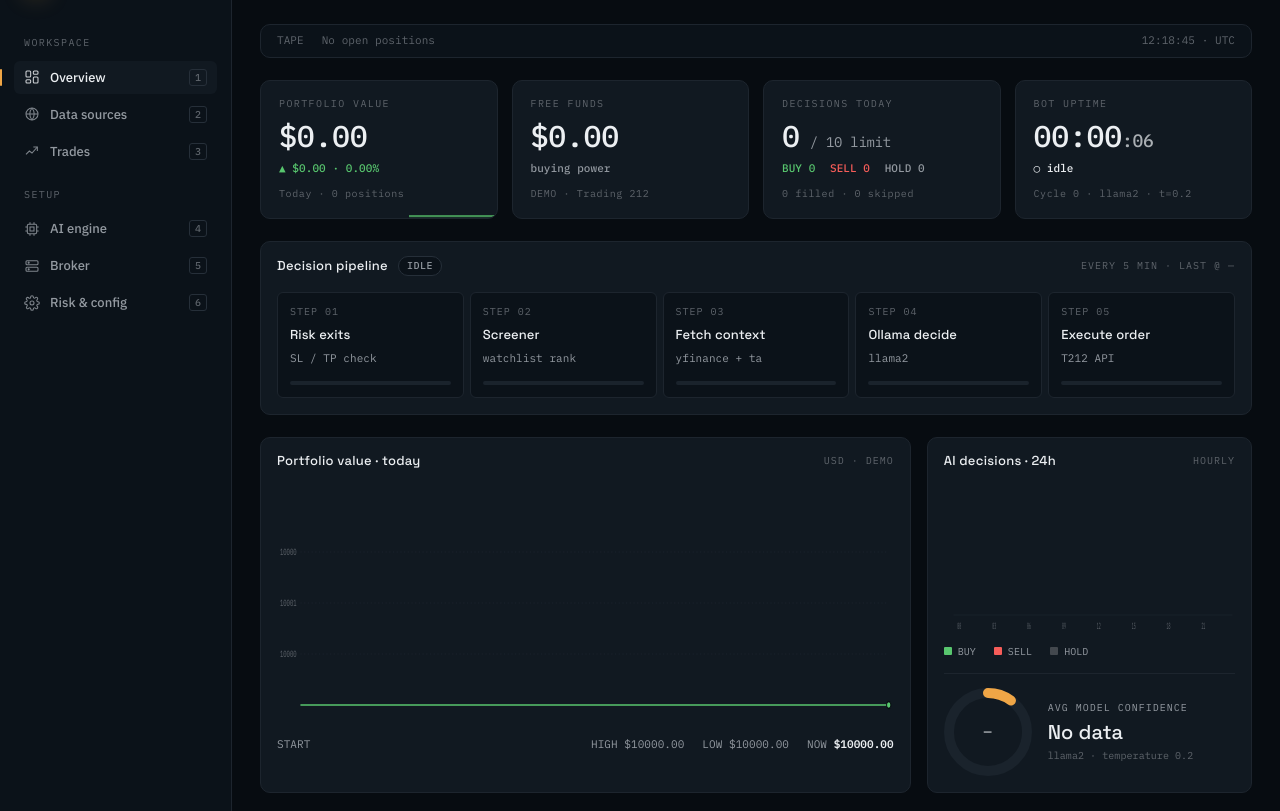
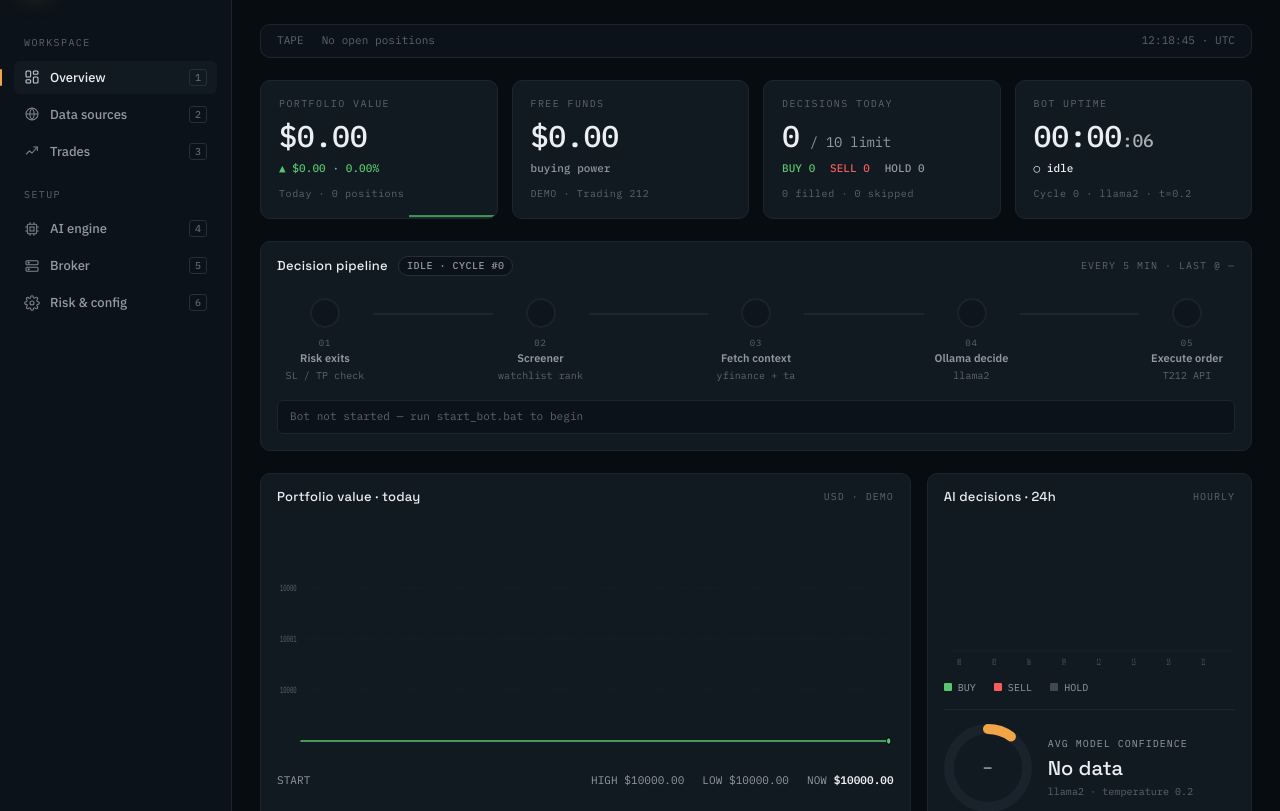
Before and after one commit to Joecol17/Stock_bot-tracker, a Flask app: page / in a window 1280 px wide. Shown: the part 58-869 px from the top of the page. Run offline with Flask 3, Linux system fonts and the light colour scheme; data that the repository does not hold is empty; some libraries are stand-ins or nearby versions.

Commit message:
Fix setup pages blank + redesign pipeline as connected-dot tracker
- Remove height:100% from .setup-page so it renders correctly in flex layout
- Replace 5-box grid pipeline with connected-dot progress track
- Done steps show green checkmark, active step pulses amber, pending grey
- Idle state shows last cycle time and cycle count instead of all-grey boxes
- Add @keyframes pulse for the active dot animation

Co-Authored-By: Claude Sonnet 4.6 <noreply@anthropic.com>

```diff
--- a/static/overview.jsx
+++ b/static/overview.jsx
@@ -136,30 +136,53 @@ const OverviewPage = ({ tweaks }) => {
       <div className="card">
         <div className="card-head">
           <h3>Decision pipeline</h3>
-          {D.bot_status === "running"
-            ? <span className="chip accent"><span style={{width:6,height:6,borderRadius:"50%",background:"currentColor",display:"inline-block",marginRight:4}}/>
-                {D.step_name || "running"}{D.current_symbol ? ` — ${D.current_symbol}` : ""}
-              </span>
-            : <span className="chip">idle</span>
-          }
+          <span className={`chip ${D.bot_status === "running" ? "accent" : ""}`}
+            style={D.bot_status === "running" ? { display:"flex", alignItems:"center", gap:6 } : {}}>
+            {D.bot_status === "running" && (
+              <span style={{ width:7, height:7, borderRadius:"50%", background:"var(--accent)", display:"inline-block",
+                boxShadow:"0 0 0 3px oklch(78% 0.14 70 / .25)", animation:"pulse 1.4s ease infinite" }}/>
+            )}
+            {D.bot_status === "running"
+              ? `${D.step_name || "running"}${D.current_symbol ? " · " + D.current_symbol : ""}`
+              : `idle · cycle #${D.cycle || 0}`}
+          </span>
           <span className="meta">every {Math.round((D.cycle_interval||300)/60)} min · last @ {lastCycleTime}</span>
         </div>
         <div className="card-body">
-          <div className="pipe">
-            {steps.map((s, i) => (
-              <div key={i} className={`pipe-step ${i === stepIdx ? "active" : ""}`}>
-                <span className="label">STEP {s.label}</span>
-                <span className="name">{s.name}</span>
-                <span className="num">{s.meta}</span>
-                <div className="bar-track" style={{ marginTop: 8 }}>
-                  <div className="bar-fill" style={{
-                    width: i < stepIdx ? "100%" : i === stepIdx ? "60%" : "0%",
-                    background: i === stepIdx ? "var(--accent)" : i < stepIdx ? "var(--pos)" : "var(--surface-hi)",
-                    transition: "width 400ms ease"
-                  }}/>
-                </div>
-              </div>
-            ))}
+          {/* Connected-dot progress track */}
+          <div className="pipe-track">
+            {steps.map((s, i) => {
+              const done    = i < stepIdx;
+              const active  = i === stepIdx;
+              const pending = i > stepIdx;
+              return (
+                <React.Fragment key={i}>
+                  <div className={`pipe-node ${done ? "done" : active ? "active" : "pending"}`}>
+                    <div className="pipe-dot">
+                      {done   && <svg viewBox="0 0 10 10" width="10" height="10"><polyline points="2,5 4.5,7.5 8,2.5" fill="none" stroke="currentColor" strokeWidth="1.5" strokeLinecap="round" strokeLinejoin="round"/></svg>}
+                      {active && <span className="pipe-dot-inner"/>}
+                    </div>
+                    <div className="pipe-node-body">
+                      <span className="pipe-node-num">{s.label}</span>
+                      <span className="pipe-node-name">{s.name}</span>
+                      <span className="pipe-node-meta">{s.meta}</span>
+                    </div>
+                  </div>
+                  {i < steps.length - 1 && (
+                    <div className={`pipe-connector ${i < stepIdx ? "done" : ""}`}/>
+                  )}
+                </React.Fragment>
+              );
+            })}
+          </div>
+          {/* Status strip */}
+          <div className="pipe-strip">
+            {D.bot_status === "running"
+              ? <span style={{ color:"var(--accent)" }}>Step {D.step}/5 — {D.step_name}{D.current_symbol ? ` (${D.current_symbol})` : ""}</span>
+              : D.cycle > 0
+                ? <span style={{ color:"var(--text-dim)" }}>Last cycle completed @ {lastCycleTime} · {D.cycle} total cycles run</span>
+                : <span style={{ color:"var(--text-dim)" }}>Bot not started — run start_bot.bat to begin</span>
+            }
           </div>
         </div>
       </div>
--- a/static/styles.css
+++ b/static/styles.css
@@ -514,22 +514,85 @@ svg .line-accent { stroke: var(--accent); stroke-width: 1.6; fill: none; }
 .terminal .k-str { color: var(--accent); }
 .terminal .k-num { color: var(--pos); }
 
-/* Pipeline (process flow) */
-.pipe { display: grid; grid-template-columns: repeat(5, 1fr) ; gap: 6px; align-items: stretch; }
-.pipe-step {
+/* ─── Pipeline — connected-dot progress track ─── */
+@keyframes pulse {
+  0%, 100% { box-shadow: 0 0 0 0 oklch(78% 0.14 70 / .5); }
+  50%       { box-shadow: 0 0 0 6px oklch(78% 0.14 70 / 0); }
+}
+@keyframes spin {
+  to { transform: rotate(360deg); }
+}
+
+.pipe-track {
+  display: flex;
+  align-items: flex-start;
+  gap: 0;
+  padding: 6px 0 2px;
+}
+
+.pipe-connector {
+  flex: 1;
+  height: 2px;
+  background: var(--border-soft);
+  margin-top: 15px;
+  transition: background 0.3s;
+}
+.pipe-connector.done { background: var(--pos); }
+
+.pipe-node {
+  display: flex;
+  flex-direction: column;
+  align-items: center;
+  gap: 8px;
+  flex-shrink: 0;
+  width: 96px;
+}
+
+.pipe-dot {
+  width: 30px; height: 30px;
+  border-radius: 50%;
+  border: 2px solid var(--border);
+  background: var(--bg-elev);
+  display: flex; align-items: center; justify-content: center;
+  color: var(--text-dim);
+  transition: border-color 0.25s, background 0.25s;
+  position: relative;
+  z-index: 1;
+}
+
+.pipe-node.done   .pipe-dot { border-color: var(--pos);    background: var(--pos-soft);  color: var(--pos); }
+.pipe-node.active .pipe-dot { border-color: var(--accent); background: var(--accent-soft); }
+.pipe-node.pending .pipe-dot { opacity: 0.45; }
+
+.pipe-dot-inner {
+  width: 10px; height: 10px;
+  border-radius: 50%;
+  background: var(--accent);
+  animation: pulse 1.4s ease infinite;
+}
+
+.pipe-node-body {
+  display: flex; flex-direction: column; align-items: center; gap: 2px;
+  text-align: center;
+}
+
+.pipe-node-num  { font-family: var(--mono); font-size: 9px; color: var(--text-dim); letter-spacing: 0.1em; text-transform: uppercase; }
+.pipe-node-name { font-size: 11px; font-weight: 600; color: var(--text-mute); }
+.pipe-node-meta { font-family: var(--mono); font-size: 10px; color: var(--text-dim); }
+
+.pipe-node.done   .pipe-node-name { color: var(--pos); }
+.pipe-node.active .pipe-node-name { color: var(--accent); }
+.pipe-node.active .pipe-node-num  { color: var(--accent); opacity: 0.7; }
+
+.pipe-strip {
+  margin-top: 14px;
+  padding: 8px 12px;
+  background: var(--bg-elev);
+  border-radius: var(--radius-sm);
+  font-family: var(--mono);
+  font-size: 11px;
   border: 1px solid var(--border-soft);
-  border-radius: var(--radius-sm);
-  background: var(--bg-elev);
-  padding: 12px;
-  display: flex; flex-direction: column; gap: 6px;
-  position: relative;
 }
-.pipe-step .label { font-family: var(--mono); font-size: 10px; color: var(--text-dim); letter-spacing: 0.1em; text-transform: uppercase; }
-.pipe-step .name { font-family: var(--display); font-size: 13px; font-weight: 500; }
-.pipe-step .num { font-family: var(--mono); font-size: 11px; color: var(--text-mute); }
-.pipe-step.active { border-color: oklch(78% 0.14 70 / .4); background: linear-gradient(180deg, oklch(78% 0.14 70 / .07), transparent); }
-.pipe-step.active .name { color: var(--accent); }
-.pipe-arrow { color: var(--text-dim); display: grid; place-items: center; }
 
 /* status bar at very top of overview */
 .tape {
@@ -554,8 +617,6 @@ svg .line-accent { stroke: var(--accent); stroke-width: 1.6; fill: none; }
   display: flex;
   flex-direction: column;
   gap: 24px;
-  height: 100%;
-  overflow-y: auto;
 }
 
 .setup-header {
```
